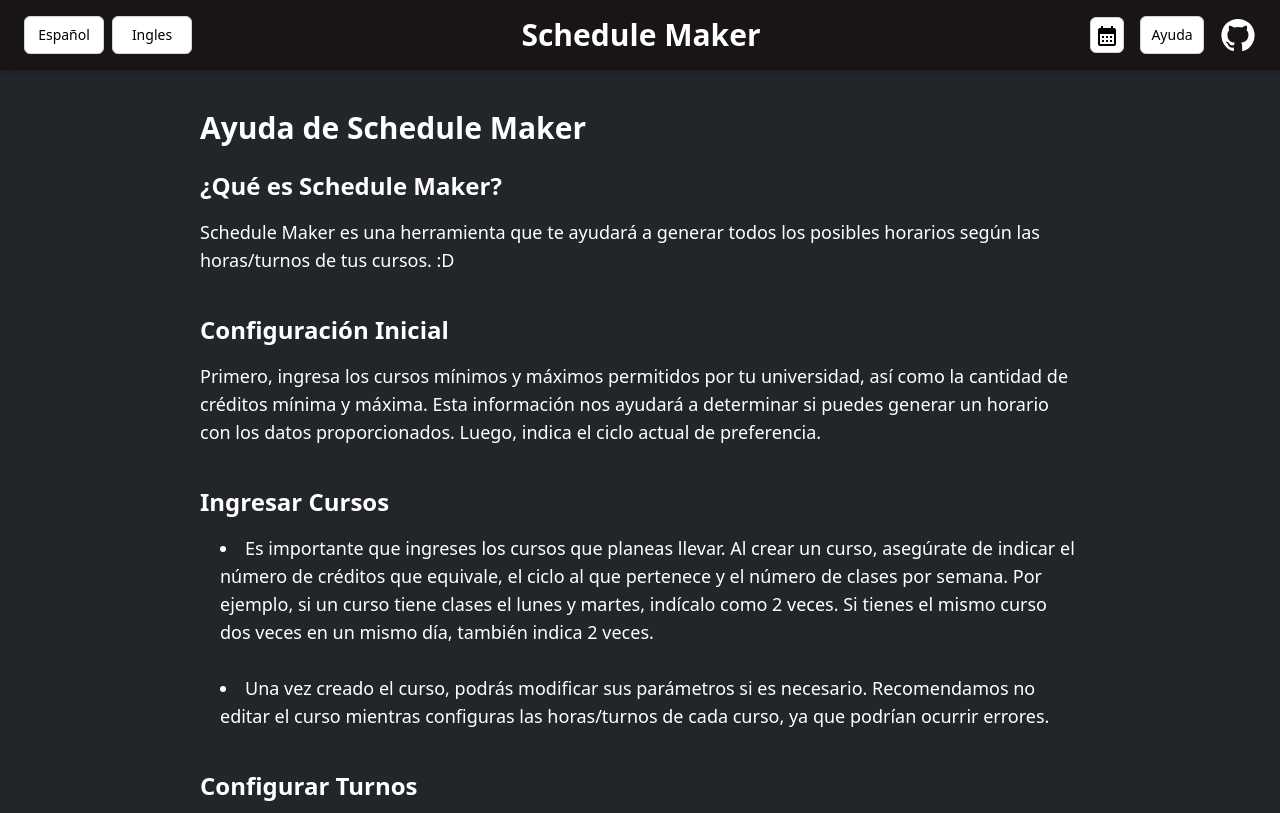
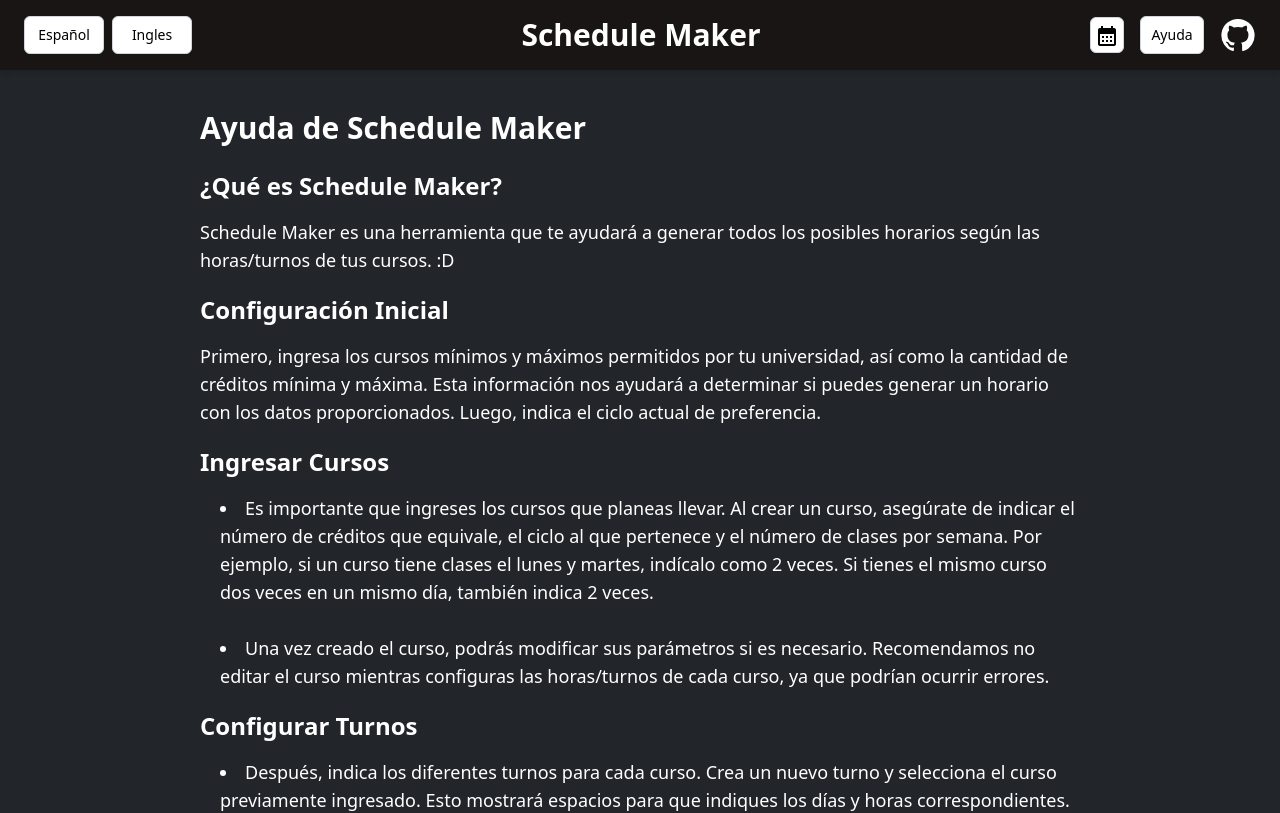
Before and after one commit to joaquinsalinas06/Schedule-Maker, a React (Vite) app: page /help in a window 1280 px wide. Shown: the top 813 px of the page. Built offline with nearby package versions, Linux system fonts and the light colour scheme.

Commit message:
Animaciones añadidas

```diff
--- a/src/Pages/Help.jsx
+++ b/src/Pages/Help.jsx
@@ -1,60 +1,77 @@
 import React from "react";
 import { useTranslation } from "react-i18next";
+import { motion } from "framer-motion";
 
 export const Help = () => {
   const { t } = useTranslation();
+
+  const sectionVariants = {
+    hidden: { opacity: 0, y: 20 },
+    visible: (i) => ({
+      opacity: 1,
+      y: 0,
+      transition: {
+        delay: i * 0.1,
+        duration: 0.3,
+      },
+    }),
+  };
 
   return (
     <div className="p-10 text-white w-3/4 mx-auto">
       <h1 className="text-3xl font-bold mb-6">{t("helpTitle")}</h1>
 
-      <section className="mb-10">
-        <h2 className="text-2xl font-semibold mb-4">{t("helpIntroTitle")}</h2>
-        <p className="text-lg">{t("helpIntroContent")} :D</p>
-      </section>
-
-      <section className="mb-10">
-        <h2 className="text-2xl font-semibold mb-4">
-          {t("helpInitialSetupTitle")}
-        </h2>
-        <p className="text-lg">{t("helpInitialSetupContent")}</p>
-      </section>
-
-      <section className="mb-10">
-        <h2 className="text-2xl font-semibold mb-4">
-          {t("helpCourseInputTitle")}
-        </h2>
+      {[
+        {
+          title: t("helpIntroTitle"),
+          content: <p className="text-lg">{t("helpIntroContent")} :D</p>,
+        },
+        {
+          title: t("helpInitialSetupTitle"),
+          content: <p className="text-lg">{t("helpInitialSetupContent")}</p>,
+        },
+        {
+          title: t("helpCourseInputTitle"),
+          content: (
             <ul className="list-disc list-inside text-lg ml-5">
               <li>{t("helpCourseInputContent1")}</li>
               <br />
               <li>{t("helpCourseInputContent2")}</li>
             </ul>
-      </section>
-
-      <section className="mb-10">
-        <h2 className="text-2xl font-semibold mb-4">
-          {t("helpShiftSetupTitle")}
-        </h2>
+          ),
+        },
+        {
+          title: t("helpShiftSetupTitle"),
+          content: (
             <ul className="list-disc list-inside text-lg ml-5">
               <li>{t("helpShiftSetupContent1")}</li>
               <br />
               <li>{t("helpShiftSetupContent2")}</li>
             </ul>
-      </section>
-
-      <section className="mb-10">
-        <h2 className="text-2xl font-semibold mb-4">
-          {t("helpExportImportTitle")}
-        </h2>
-        <p className="text-lg">{t("helpExportImportContent")}</p>
-      </section>
-
-      <section>
-        <h2 className="text-2xl font-semibold mb-4">
-          {t("helpGenerateScheduleTitle")}
-        </h2>
-        <p className="text-lg">{t("helpGenerateScheduleContent")} :)</p>
-      </section>
+          ),
+        },
+        {
+          title: t("helpExportImportTitle"),
+          content: <p className="text-lg">{t("helpExportImportContent")}</p>,
+        },
+        {
+          title: t("helpGenerateScheduleTitle"),
+          content: <p className="text-lg">{t("helpGenerateScheduleContent")} :)</p>,
+        },
+      ].map((section, index) => (
+        <motion.section
+          key={index}
+          className="mb-5"
+          custom={index}
+          initial="hidden"
+          whileInView="visible"
+          variants={sectionVariants}
+          viewport={{ once: true }}
+        >
+          <h2 className="text-2xl font-semibold mb-4">{section.title}</h2>
+          {section.content}
+        </motion.section>
+      ))}
     </div>
   );
 };
--- a/src/components/Courses/CourseList.jsx
+++ b/src/components/Courses/CourseList.jsx
@@ -4,6 +4,7 @@ import Modal from "@mui/material/Modal";
 import Box from "@mui/material/Box";
 import { CourseContext } from "../../contexts/CourseContext";
 import { useTranslation } from "react-i18next";
+import { motion } from "framer-motion";
 
 const style = {
   position: "absolute",
@@ -15,6 +16,18 @@ const style = {
   border: "2px solid #000",
   boxShadow: 24,
   p: 4,
+};
+
+const courseVariants = {
+  hidden: { opacity: 0, y: 20 },
+  visible: (i) => ({
+    opacity: 1,
+    y: 0,
+    transition: {
+      delay: i * 0.2,
+      duration: 0.5,
+    },
+  }),
 };
 
 export const CourseList = () => {
@@ -122,9 +135,16 @@ export const CourseList = () => {
           <p className="text-white mt-4 md:col-span-3">{t("noCFound")}</p>
         ) : (
           courses.map((course, index) => (
-            <div key={index}>
+            <motion.div
+              key={index}
+              custom={index}
+              initial="hidden"
+              whileInView="visible"
+              variants={courseVariants}
+              viewport={{ once: true }}
+            >
               <CourseSelect course={course} />
-            </div>
+            </motion.div>
           ))
         )}
       </div>
--- a/src/components/Courses/CourseSelect.jsx
+++ b/src/components/Courses/CourseSelect.jsx
@@ -3,6 +3,7 @@ import Box from "@mui/material/Box";
 import Modal from "@mui/material/Modal";
 import { CourseContext } from "../../contexts/CourseContext";
 import { useTranslation } from "react-i18next";
+import { motion } from "framer-motion";
 
 const style = {
   position: "absolute",
@@ -14,6 +15,11 @@ const style = {
   border: "2px solid #000",
   boxShadow: 24,
   p: 4,
+};
+
+const courseSelectVariants = {
+  hidden: { opacity: 0, y: 20 },
+  visible: { opacity: 1, y: 0, transition: { duration: 0.5 } },
 };
 
 export const CourseSelect = ({ course }) => {
@@ -56,22 +62,30 @@ export const CourseSelect = ({ course }) => {
   };
 
   return (
-    <div
-      className="course-box text-textColor p-6 rounded-lg shadow-lg cursor-pointer bg-courseListSelectBg hover:bg-courseListSelectBgHover"
+    <motion.div
+      className="course-box text-textColor p-4 rounded-lg shadow-lg cursor-pointer bg-courseListSelectBg hover:bg-courseListSelectBgHover "
       onClick={handleOpen}
+      initial="hidden"
+      whileInView="visible"
+      variants={courseSelectVariants}
+      viewport={{ once: true }}
     >
-      <div className="flex flex-col justify-between items-start space-y-2 w-48 pr-2">
-        <div className="text-xl font-bold">{course.name}</div>
-        <div className="text-md">
+      <div className="flex flex-col justify-between items-start pr-2">
+        <div className="text-xl font-bold mb-2">{course.name}</div>
+        <div className="text-md ">
           {t("cCredits")}: {course.credits}{" "}
+        </div>
+        <div className=" text-md">
+          {" "}
+          {t("clases-p-w")} {course.classesPerWeek}
         </div>
       </div>
       <Modal open={open} onClose={handleClose}>
-        <Box sx={style} onClick={(e) => e.stopPropagation()}>
+        <Box sx={{ ...style, padding: 4 }} onClick={(e) => e.stopPropagation()}>
           <h2 className="text-xl font-semibold mb-4">Edit Course</h2>
-          <form onSubmit={handleSubmit}>
-            <div className="mb-4">
-              <label htmlFor="name" className="block text-gray-700">
+          <form onSubmit={handleSubmit} className="flex flex-col space-y-4">
+            <div>
+              <label htmlFor="name" className="block text-gray-700 mb-2">
                 {t("cName")}
               </label>
               <input
@@ -84,8 +98,8 @@ export const CourseSelect = ({ course }) => {
                 className="border border-gray-300 rounded-md p-2 w-full"
               />
             </div>
-            <div className="mb-4">
-              <label htmlFor="credits" className="block text-gray-700">
+            <div>
+              <label htmlFor="credits" className="block text-gray-700 mb-2">
                 {t("cCredits")}
               </label>
               <input
@@ -98,8 +112,11 @@ export const CourseSelect = ({ course }) => {
                 className="border border-gray-300 rounded-md p-2 w-full"
               />
             </div>
-            <div className="mb-4">
-              <label htmlFor="classesPerWeek" className="block text-gray-700">
+            <div>
+              <label
+                htmlFor="classesPerWeek"
+                className="block text-gray-700 mb-2"
+              >
                 {t("cClasses")}
               </label>
               <input
@@ -137,6 +154,6 @@ export const CourseSelect = ({ course }) => {
           </form>
         </Box>
       </Modal>
-    </div>
+    </motion.div>
   );
 };
--- a/src/components/Information.jsx
+++ b/src/components/Information.jsx
@@ -8,7 +8,7 @@ export const Information = () => {
     <motion.div
     initial={{ opacity: 0, y: -20 }}
     animate={{ opacity: 1, y: 0 }}
-    transition={{ ease: "easeOut", duration: 0.5, delay:0.3 }}
+    transition={{ ease: "easeOut", duration: 0.5, delay:0.2 }}
     >
     <div className="grid grid-cols-1 md:grid-cols-2 gap-6 py-4 ">
       <SemesterForm />
--- a/src/components/Shifts/ShiftOptions.jsx
+++ b/src/components/Shifts/ShiftOptions.jsx
@@ -112,7 +112,7 @@ export const ShiftOptions = () => {
           initial={{ opacity: 0, y: -20 }}
           animate={{ opacity: 1, y: 0 }}
           exit={{ opacity: 0, y: 20 }}
-          transition={{ duration: 0.5, delay:0.5 }}
+          transition={{ duration: 0.5, delay: 0.4 }}
           className="flex justify-between items-center w-full mb-2"
         >
           <h2 className="text-xl md:text-2xl font-semibold text-white">
@@ -123,7 +123,7 @@ export const ShiftOptions = () => {
             initial={{ opacity: 0, y: -20 }}
             animate={{ opacity: 1, y: 0 }}
             exit={{ opacity: 0, y: 20 }}
-            transition={{ duration: 0.5, delay: 0.8 }}
+            transition={{ duration: 0.5, delay: 0.7 }}
             className="flex space-x-2"
           >
             <input
@@ -138,18 +138,14 @@ export const ShiftOptions = () => {
               className="inline-flex items-center p-2 sm:pl-4 md:pl-6 py-2 border border-transparent text-sm font-medium rounded-md shadow-sm text-white bg-buttonImport hover:bg-buttonImportHover cursor-pointer w-auto sm:w-32 md:w-40"
             >
               <Download />
-              <span className="ml-1 md:ml-2 hidden sm:inline">
-                {t("lCourses")}
-              </span>
+              <span className="hidden sm:inline">{t("lCourses")}</span>
             </label>
             <button
               onClick={saveShiftOptions}
               className="inline-flex items-center p-2 sm:pl-4 md:pl-5 py-2 border border-transparent text-sm font-medium rounded-md shadow-sm text-white bg-buttonExport hover:bg-buttonExportHover w-auto sm:w-32 md:w-40"
             >
               <Upload />
-              <span className="ml-1 md:ml-2 hidden sm:inline">
-                {t("sCourses")}
-              </span>
+              <span className="hidden sm:inline">{t("sCourses")}</span>
             </button>
             <button
               onClick={addShiftOption}
@@ -160,15 +156,21 @@ export const ShiftOptions = () => {
           </motion.div>
         </motion.div>
       </AnimatePresence>
-      <hr className="border-t-2 border-gray-200 w-full mb-2" />
-      <AnimatePresence>
+      <motion.hr
+        initial={{ opacity: 0, x: -0 }}
+        animate={{ opacity: 1, x: 0 }}
+        exit={{ opacity: 0, x: 20 }}
+        transition={{ duration: 1.5, delay: 0.9 }}
+        className="border-t-2 border-gray-200 w-full mb-2"
+      />
       <motion.div
         initial={{ opacity: 0, y: -20 }}
         animate={{ opacity: 1, y: 0 }}
         exit={{ opacity: 0, y: 20 }}
-          transition={{ duration: 0.5, delay: 1.1}}
+        transition={{ duration: 1.2, delay: 1.2 }}
         className="grid grid-cols-1 md:grid-cols-2 lg:grid-cols-3 gap-4 w-full"
       >
+        <AnimatePresence>
           {shiftOptions.map((option) => (
             <motion.div
               key={option.id}
@@ -186,8 +188,8 @@ export const ShiftOptions = () => {
               />
             </motion.div>
           ))}
+        </AnimatePresence>
       </motion.div>
-      </AnimatePresence>
     </div>
   );
 };
```
Lines whose indentation alone changed are shown as unchanged.
